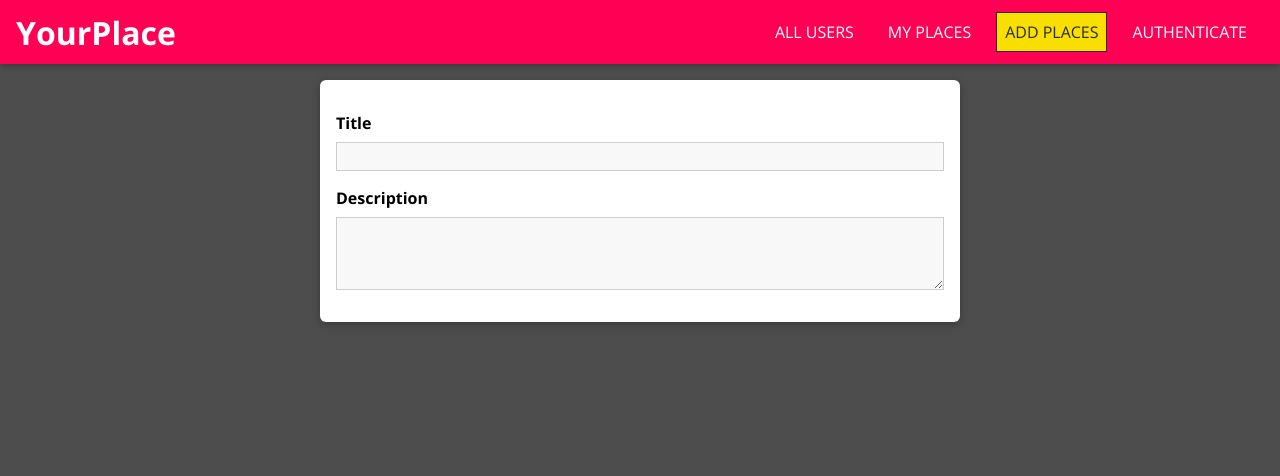
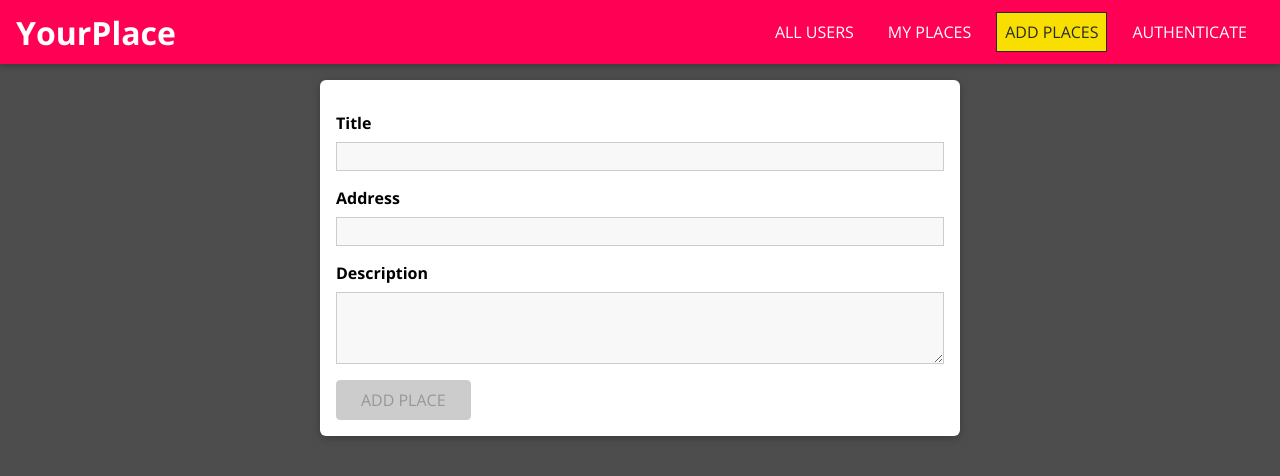
Before and after one commit to andres-ldr/share-place-app-client, a React (Create React App) app: page /places/new in a window 1280 px wide. Shown: the top 476 px of the page. Built offline with nearby package versions, Linux system fonts and the light colour scheme.

Commit message:
form input and button submit validation

```diff
--- a/src/components/places/pages/NewPlace.js
+++ b/src/components/places/pages/NewPlace.js
@@ -1,5 +1,6 @@
-import React, { useCallback } from "react";
+import React, { useCallback, useReducer } from "react";
 
+import Button from "../../shared/components/FormElements/Button/Button";
 import Input from "../../shared/components/FormElements/Input";
 import {
   VALIDATOR_MINLENGTH,
@@ -7,13 +8,64 @@
 } from "../../shared/Util/validators";
 import "./NewPlace.css";
 
+const formReducer = (state, action) => {
+  switch (action.type) {
+    case "INPUT_CHANGE":
+      let formIsValid = true;
+      for (const inputId in state.inputs) {
+        if (inputId === action.inputId) {
+          formIsValid = formIsValid && action.isValid;
+        } else {
+          formIsValid = formIsValid && state.inputs[inputId].isValid;
+        }
+      }
+      return {
+        ...state,
+        inputs: {
+          ...state.inputs,
+          [action.inputId]: {
+            value: action.value,
+            isValid: action.isValid,
+          },
+        },
+        isValid: formIsValid,
+      };
+    default:
+      return state;
+  }
+};
+
 const NewPlace = () => {
-  const titleInputHandler = useCallback((id, value, isValid) => {});
+  const [formState, dispatch] = useReducer(formReducer, {
+    inputs: {
+      title: {
+        value: "",
+        isValid: false,
+      },
+      description: {
+        value: "",
+        isValid: false,
+      },
+    },
+    isValid: false,
+  });
 
-  const descriptionInputHandler = useCallback((id, value, isValid) => {});
+  const inputHandler = useCallback((id, value, isValid) => {
+    dispatch({
+      type: "INPUT_CHANGE",
+      value: value,
+      isValid: isValid,
+      inputId: id,
+    });
+  }, []);
+
+  const placeSubmitHandler = (event) => {
+    event.preventDefault();
+    console.log(formState);
+  };
 
   return (
-    <form className="place-form">
+    <form className="place-form" onSubmit={placeSubmitHandler}>
       <Input
         id="title"
         element="input"
@@ -21,17 +73,27 @@
         label="Title"
         validators={[VALIDATOR_REQUIRE()]}
         errorText="Please enter a valid title."
-        onInput={titleInputHandler}
+        onInput={inputHandler}
+      />
+      <Input
+        id="address"
+        element="input"
+        label="Address"
+        validators={[VALIDATOR_REQUIRE()]}
+        errorText="Please enter a valid address."
+        onInput={inputHandler}
       />
       <Input
         id="description"
         element="textarea"
-        type="text"
         label="Description"
         validators={[VALIDATOR_MINLENGTH(5)]}
         errorText="Please enter a valid description (at least 5 characters)."
-        onInput={titleInputHandler}
+        onInput={inputHandler}
       />
+      <Button type="submit" disabled={!formState.isValid}>
+        ADD PLACE
+      </Button>
     </form>
   );
 };
--- a/src/components/shared/components/FormElements/Input.js
+++ b/src/components/shared/components/FormElements/Input.js
@@ -24,13 +24,15 @@
 const Input = (props) => {
   const [inputState, dispatch] = useReducer(inputReducer, {
     value: "",
+    isTouched: false,
     isValid: false,
   });
 
   const { id, onInput } = props;
   const { value, isValid } = inputState;
+
   useEffect(() => {
-    props.onInput(id, value, isValid);
+    onInput(id, value, isValid);
   }, [id, value, isValid, onInput]);
 
   const changeHandler = (event) => {
@@ -61,7 +63,8 @@
       <textarea
         id={props.id}
         rows={props.rows || 3}
-        onChangeHandler={changeHandler}
+        onChange={changeHandler}
+        onBlur={touchHandler}
         value={inputState.value}
       />
     );
```
